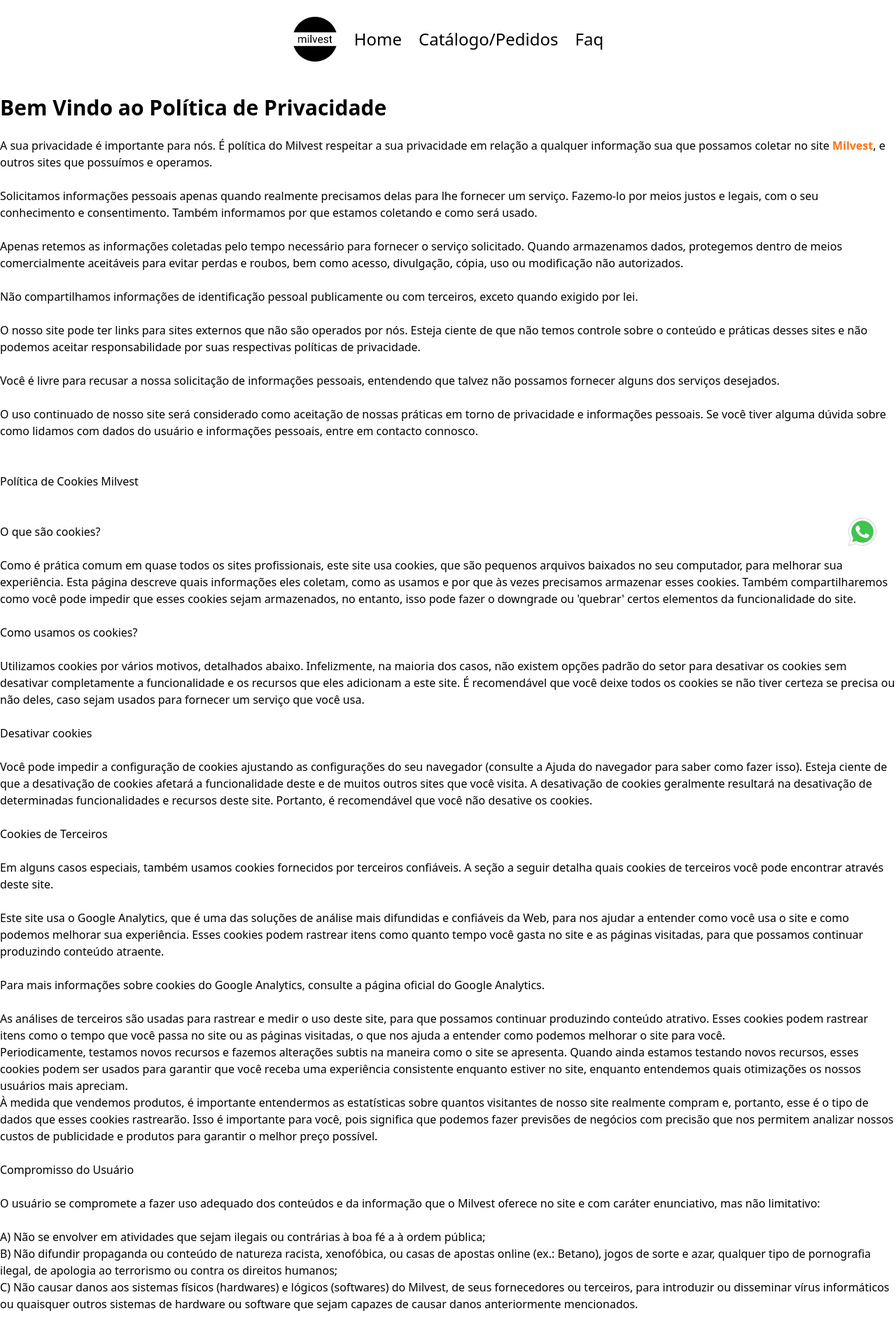
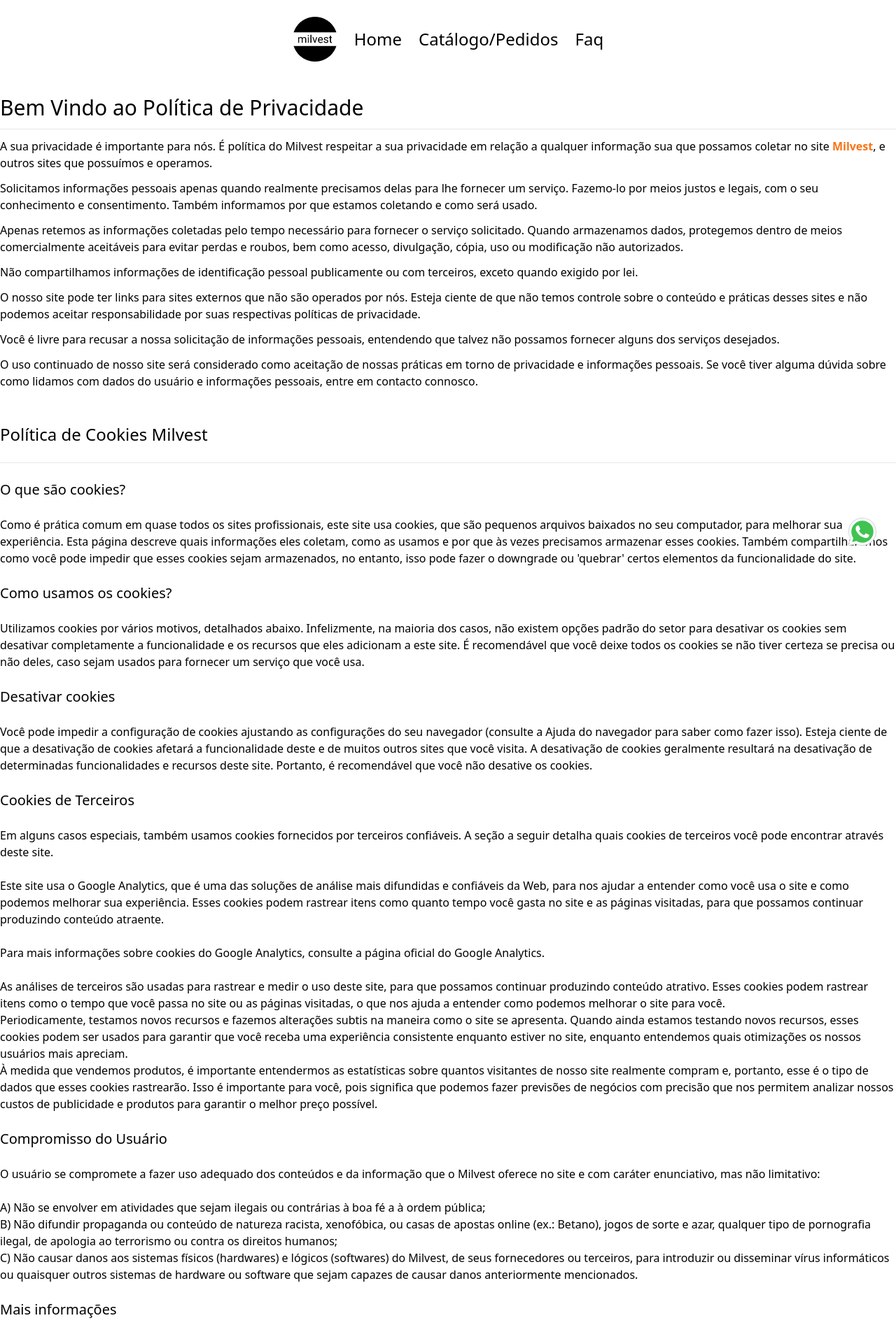
Before and after one commit to balaclavaboyz/milvest_tailwind, a React (Create React App) app: page /politica in a window 1280 px wide. Shown: the top 1904 px of the page at 70% size. Built offline with nearby package versions, Linux system fonts and the light colour scheme.

Commit message:
politics layout changed

```diff
--- a/src/pages/Politica.jsx
+++ b/src/pages/Politica.jsx
@@ -1,26 +1,27 @@
 import React from "react";
 import { Link } from "react-router-dom";
-import Footer from "../components/Footer";
-import Navbar from "../components/Navbar";
 
 export default function Politica() {
   return (
     <>
       <div className="container flex flex-col mx-auto space-y-6 my-6">
-        <h1 className="text-3xl font-bold ">
-          Bem Vindo ao Política de Privacidade
-        </h1>
+        <div className="container space-y-3 mb-6">
+          <h1 className="text-3xl">Bem Vindo ao Política de Privacidade</h1>
+          <hr />
           <p>
             A sua privacidade é importante para nós. É política do Milvest
             respeitar a sua privacidade em relação a qualquer informação sua que
-          possamos coletar no site<Link to='/'><span className="text-orange-500 font-bold"> Milvest</span></Link>, e outros sites que
-          possuímos e operamos.
+            possamos coletar no site
+            <Link to="/">
+              <span className="text-orange-500 font-bold"> Milvest</span>
+            </Link>
+            , e outros sites que possuímos e operamos.
           </p>
           <p>
             Solicitamos informações pessoais apenas quando realmente precisamos
             delas para lhe fornecer um serviço. Fazemo-lo por meios justos e
-          legais, com o seu conhecimento e consentimento. Também informamos por
-          que estamos coletando e como será usado.
+            legais, com o seu conhecimento e consentimento. Também informamos
+            por que estamos coletando e como será usado.
           </p>
           <p>
             Apenas retemos as informações coletadas pelo tempo necessário para
@@ -36,13 +37,13 @@
           <p>
             O nosso site pode ter links para sites externos que não são operados
             por nós. Esteja ciente de que não temos controle sobre o conteúdo e
-          práticas desses sites e não podemos aceitar responsabilidade por suas
-          respectivas políticas de privacidade.
+            práticas desses sites e não podemos aceitar responsabilidade por
+            suas respectivas políticas de privacidade.
           </p>
           <p>
-          Você é livre para recusar a nossa solicitação de informações pessoais,
-          entendendo que talvez não possamos fornecer alguns dos serviços
-          desejados.
+            Você é livre para recusar a nossa solicitação de informações
+            pessoais, entendendo que talvez não possamos fornecer alguns dos
+            serviços desejados.
           </p>
           <p>
             O uso continuado de nosso site será considerado como aceitação de
@@ -50,10 +51,12 @@
             você tiver alguma dúvida sobre como lidamos com dados do usuário e
             informações pessoais, entre em contacto connosco.
           </p>
-        <br />
-        <h1 class="politica-t">Política de Cookies Milvest</h1>
-        <br />
-        <h2 class="politica-h2">O que são cookies?</h2>
+        </div>
+    <div className="container space-y-6">
+
+        <h1 class="text-2xl">Política de Cookies Milvest</h1>
+        <hr />
+        <h2 class="text-xl">O que são cookies?</h2>
         <p>
           Como é prática comum em quase todos os sites profissionais, este site
           usa cookies, que são pequenos arquivos baixados no seu computador,
@@ -63,7 +66,7 @@
           esses cookies sejam armazenados, no entanto, isso pode fazer o
           downgrade ou 'quebrar' certos elementos da funcionalidade do site.
         </p>
-        <h2 class="politica-h2">Como usamos os cookies?</h2>
+        <h2 class="text-xl">Como usamos os cookies?</h2>
         <p>
           Utilizamos cookies por vários motivos, detalhados abaixo.
           Infelizmente, na maioria dos casos, não existem opções padrão do setor
@@ -72,7 +75,7 @@
           deixe todos os cookies se não tiver certeza se precisa ou não deles,
           caso sejam usados ​​para fornecer um serviço que você usa.
         </p>
-        <h2 class="politica-h2">Desativar cookies</h2>
+        <h2 class="text-xl">Desativar cookies</h2>
         <p>
           Você pode impedir a configuração de cookies ajustando as configurações
           do seu navegador (consulte a Ajuda do navegador para saber como fazer
@@ -83,7 +86,7 @@
           recomendável que você não desative os cookies.
         </p>
 
-        <h2 class="politica-h2">Cookies de Terceiros</h2>
+        <h2 class="text-xl">Cookies de Terceiros</h2>
         <p>
           Em alguns casos especiais, também usamos cookies fornecidos por
           terceiros confiáveis. A seção a seguir detalha quais cookies de
@@ -129,7 +132,7 @@
             possível.
           </li>
         </ul>
-        <h2 class="politica-h2">Compromisso do Usuário</h2>
+        <h2 class="text-xl">Compromisso do Usuário</h2>
         <p>
           O usuário se compromete a fazer uso adequado dos conteúdos e da
           informação que o Milvest oferece no site e com caráter enunciativo,
@@ -155,7 +158,7 @@
             anteriormente mencionados.
           </li>
         </ul>
-        <h2 class="politica-h2">Mais informações</h2>
+        <h2 class="text-xl">Mais informações</h2>
         <p>
           Esperemos que esteja esclarecido e, como mencionado anteriormente, se
           houver algo que você não tem certeza se precisa ou não, geralmente é
@@ -167,6 +170,7 @@
           <strong>2021</strong>.
         </p>
     </div>
+      </div>
     </>
   );
 }
```
Lines whose indentation alone changed are shown as unchanged.
